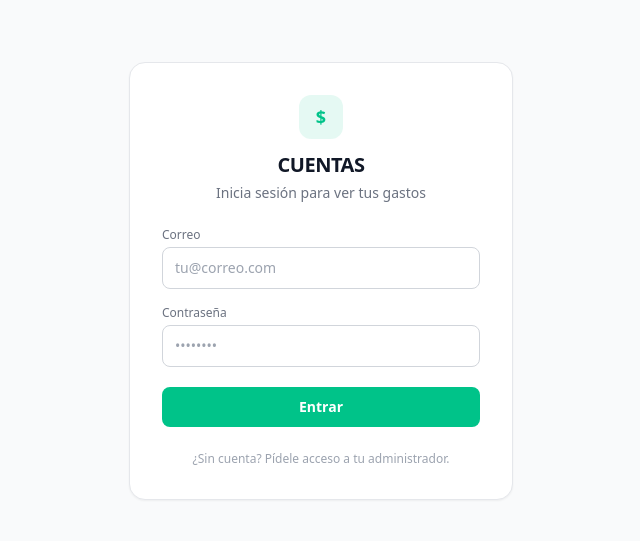
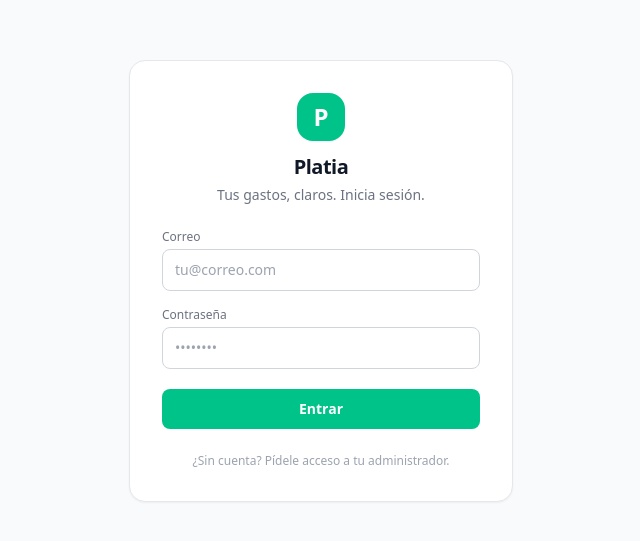
Before and after one commit to Danieldlr13/Platia, a Next.js app: page /login in a window 1280 px wide. Shown: the part 119-660 px from the top of the page, without its empty margins (319-959 px from the left). Built offline with nearby package versions, Linux system fonts and the light colour scheme.

Commit message:
Branding Platia: favicon, título y textos de la UI

```diff
--- a/app/guia/page.tsx
+++ b/app/guia/page.tsx
@@ -1,7 +1,7 @@
 import { BotonCopiar } from "@/components/BotonCopiar";
 
 export const metadata = {
-  title: "Guía de implementación — CUENTAS",
+  title: "Guía de implementación",
 };
 
 const ENV_VARS = `IMAP_USER=
@@ -169,7 +169,7 @@ export default function GuiaPage() {
       </ol>
 
       <footer className="mt-8 text-center text-xs text-gray-400">
-        CUENTAS · guía de implementación
+        Platia · guía de implementación
       </footer>
     </main>
   );
--- a/app/layout.tsx
+++ b/app/layout.tsx
@@ -1,9 +1,18 @@
-import type { Metadata } from "next";
+import type { Metadata, Viewport } from "next";
 import "./globals.css";
 
 export const metadata: Metadata = {
-  title: "CUENTAS — Mis gastos",
-  description: "Seguimiento de gastos de Bancolombia",
+  title: {
+    default: "Platia — Gastos claros",
+    template: "%s · Platia",
+  },
+  description:
+    "Platia consolida tus gastos de Bancolombia y te muestra a dónde va tu plata.",
+  metadataBase: new URL("https://platia-nu.vercel.app"),
+};
+
+export const viewport: Viewport = {
+  themeColor: "#00C389",
 };
 
 export default function RootLayout({
--- a/app/login/page.tsx
+++ b/app/login/page.tsx
@@ -30,14 +30,14 @@ export default function LoginPage() {
     <main className="flex min-h-screen items-center justify-center px-4">
       <div className="w-full max-w-sm rounded-2xl border border-gray-200 bg-white p-6 shadow-sm sm:p-8">
         <div className="mb-6 text-center">
-          <div className="mx-auto mb-3 flex h-11 w-11 items-center justify-center rounded-xl bg-banco-verde/10 text-lg font-bold text-banco-verde">
-            $
+          <div className="mx-auto mb-3 flex h-12 w-12 items-center justify-center rounded-2xl bg-banco-verde text-2xl font-bold text-white shadow-sm">
+            P
           </div>
           <h1 className="text-xl font-bold tracking-tight text-gray-900">
-            CUENTAS
+            Platia
           </h1>
           <p className="mt-1 text-sm text-gray-500">
-            Inicia sesión para ver tus gastos
+            Tus gastos, claros. Inicia sesión.
           </p>
         </div>
 
--- a/src/components/PanelInteractivo.tsx
+++ b/src/components/PanelInteractivo.tsx
@@ -199,7 +199,7 @@ export function PanelInteractivo({
       </section>
 
       <footer className="mt-8 text-center text-xs text-gray-400">
-        CUENTAS · gastos de Bancolombia
+        Platia · gastos de Bancolombia
       </footer>
     </main>
   );
```
Also changed, not shown: app/icon.svg (added).
